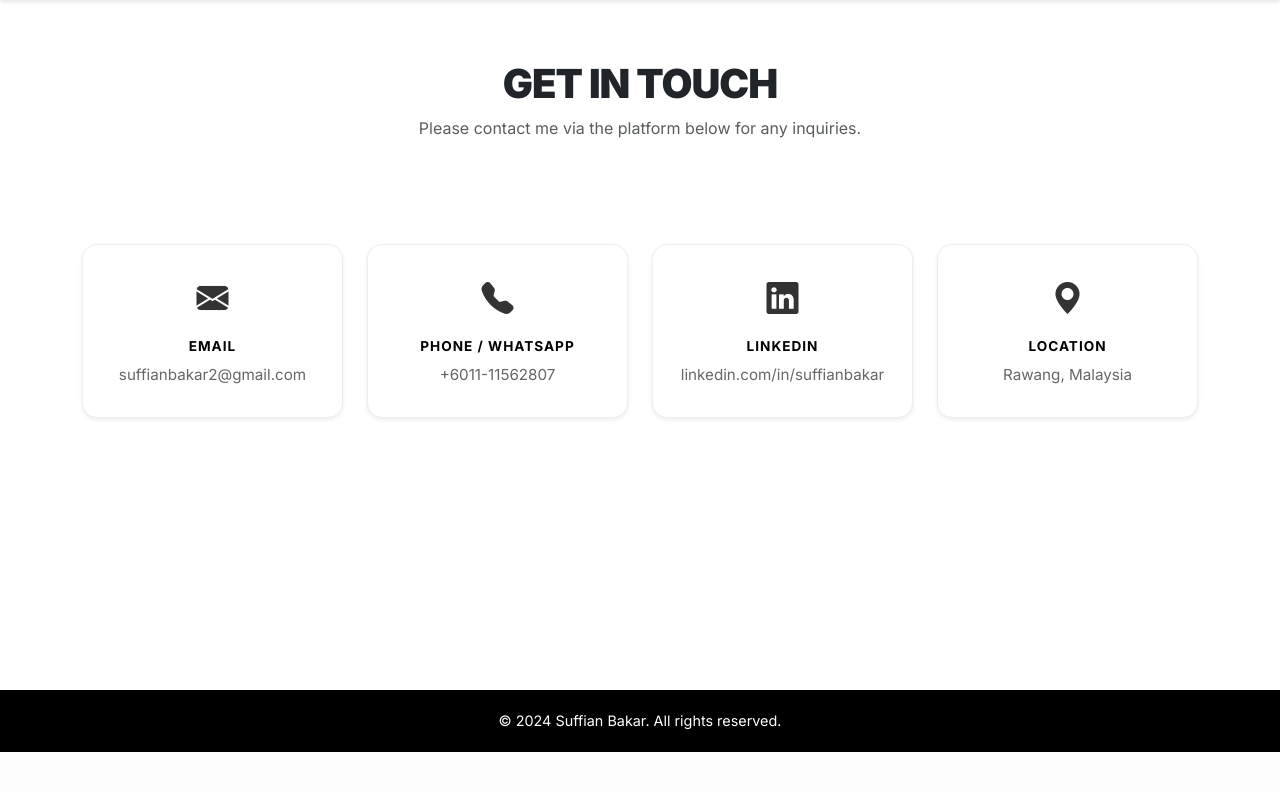
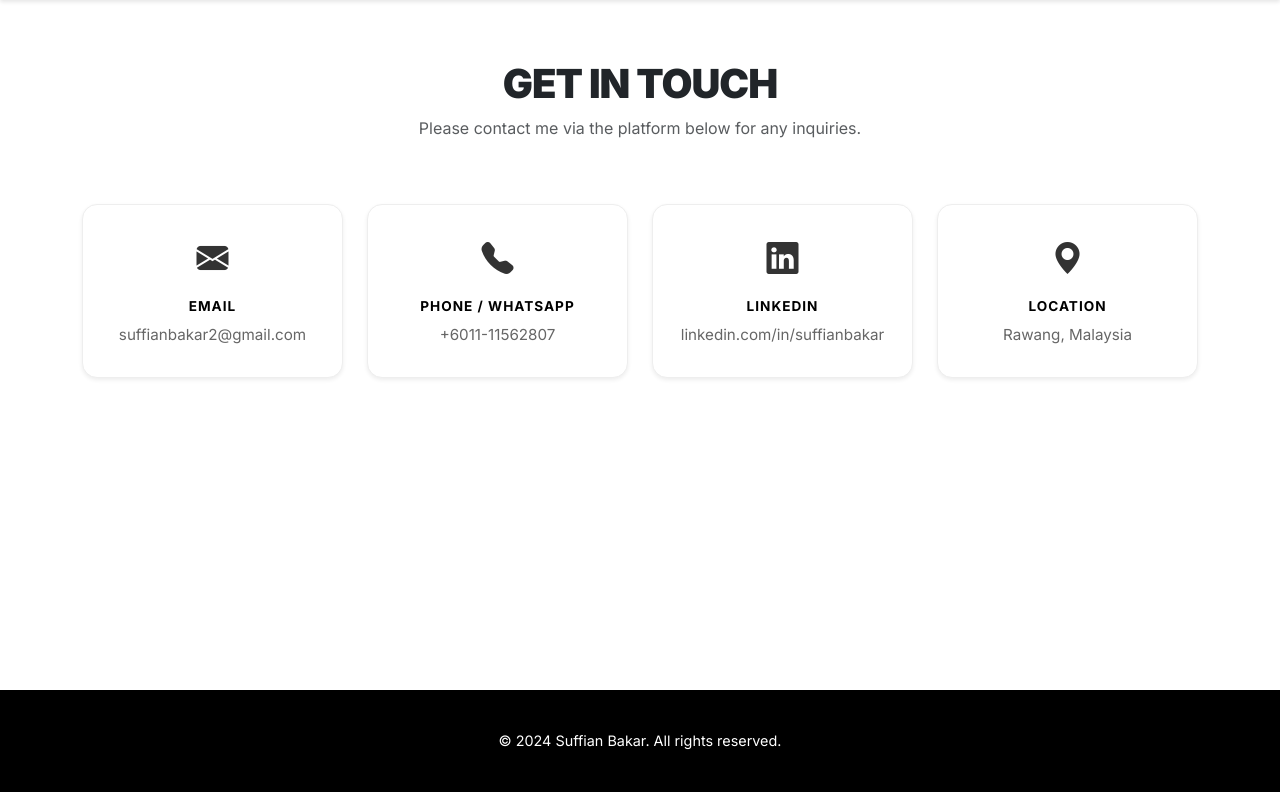
Before and after one commit to suffianbakar/suffianbakar.github.io, a PHP site: page /contact.html in a window 1280 px wide. Shown: the part 82-874 px from the top of the page. Before the commit the page ends 834 px from the top, so only its background shows below. Run offline with PHP 8.4, Linux system fonts and the light colour scheme.

Commit message:
Update code

```diff
--- a/assets/css/style.css
+++ b/assets/css/style.css
@@ -533,7 +533,7 @@ footer {
     background: #000;
     color: #fff;
     text-align: center;
-    padding: 20px 0;
+    padding: 40px 0;
     margin-top: 50px;
     font-size: 0.9rem;
 }
--- a/contact.html
+++ b/contact.html
@@ -90,7 +90,7 @@
     <main>
         <section class="contact-section">
         <div class="container">
-        <div class="project-header text-center mb-5">
+            <div class="project-header text-center mb-2">
                 <h1>Get in Touch</h1>
                 <p class="text-muted">Please contact me via the platform below for any inquiries.</p>
             </div>
```
Lines whose indentation alone changed are shown as unchanged.
